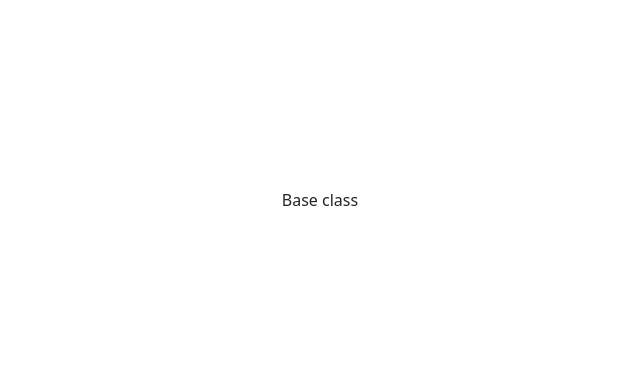
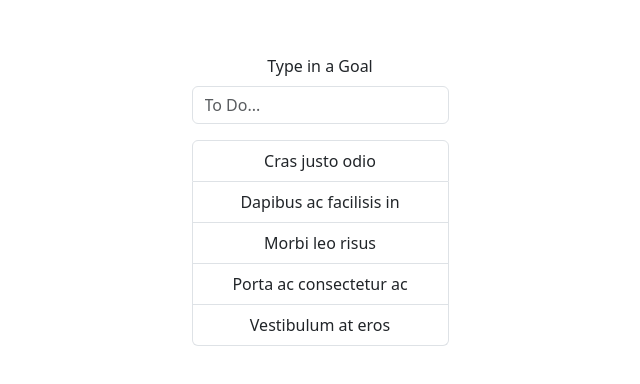
Before and after one commit to ybn4aq/beachboys, a React (Vite) app in the folder gameHub/: page / in a window 1280 px wide. Shown: the part 200-584 px from the top of the page, without its empty margins (320-960 px from the left). Built offline with nearby package versions, Linux system fonts and the light colour scheme.

Commit message:
idk anymore

```diff
--- a/gameHub/src/App.jsx
+++ b/gameHub/src/App.jsx
@@ -4,11 +4,26 @@ import "bootstrap/dist/css/bootstrap.css";
 
 function App() {
   return (
-    <div>
-      <button type="button" class="btn">
-        Base class
-      </button>
-    </div>
+    <>
+      <div class="mb-3">
+        <label for="toDoInput" class="form-label">
+          Type in a Goal
+        </label>
+        <input
+          type="text"
+          class="form-control"
+          id="toDoInput"
+          placeholder="To Do..."
+        />
+      </div>
+      <ul class="list-group">
+        <li class="list-group-item">Cras justo odio</li>
+        <li class="list-group-item">Dapibus ac facilisis in</li>
+        <li class="list-group-item">Morbi leo risus</li>
+        <li class="list-group-item">Porta ac consectetur ac</li>
+        <li class="list-group-item">Vestibulum at eros</li>
+      </ul>
+    </>
   );
 }
 
--- /dev/null
+++ b/gameHub/src/todoHandler.js
@@ -0,0 +1,6 @@
+const events = require("events");
+const eventEmitter = new events.EventEmitter();
+import { ToDo } from "./todo";
+
+// initialize
+const toDo = new ToDo();
```
Also changed, not shown: gameHub/src/todo.js (added, +15 -0 lines), gameHub/src/functions.js (added).
